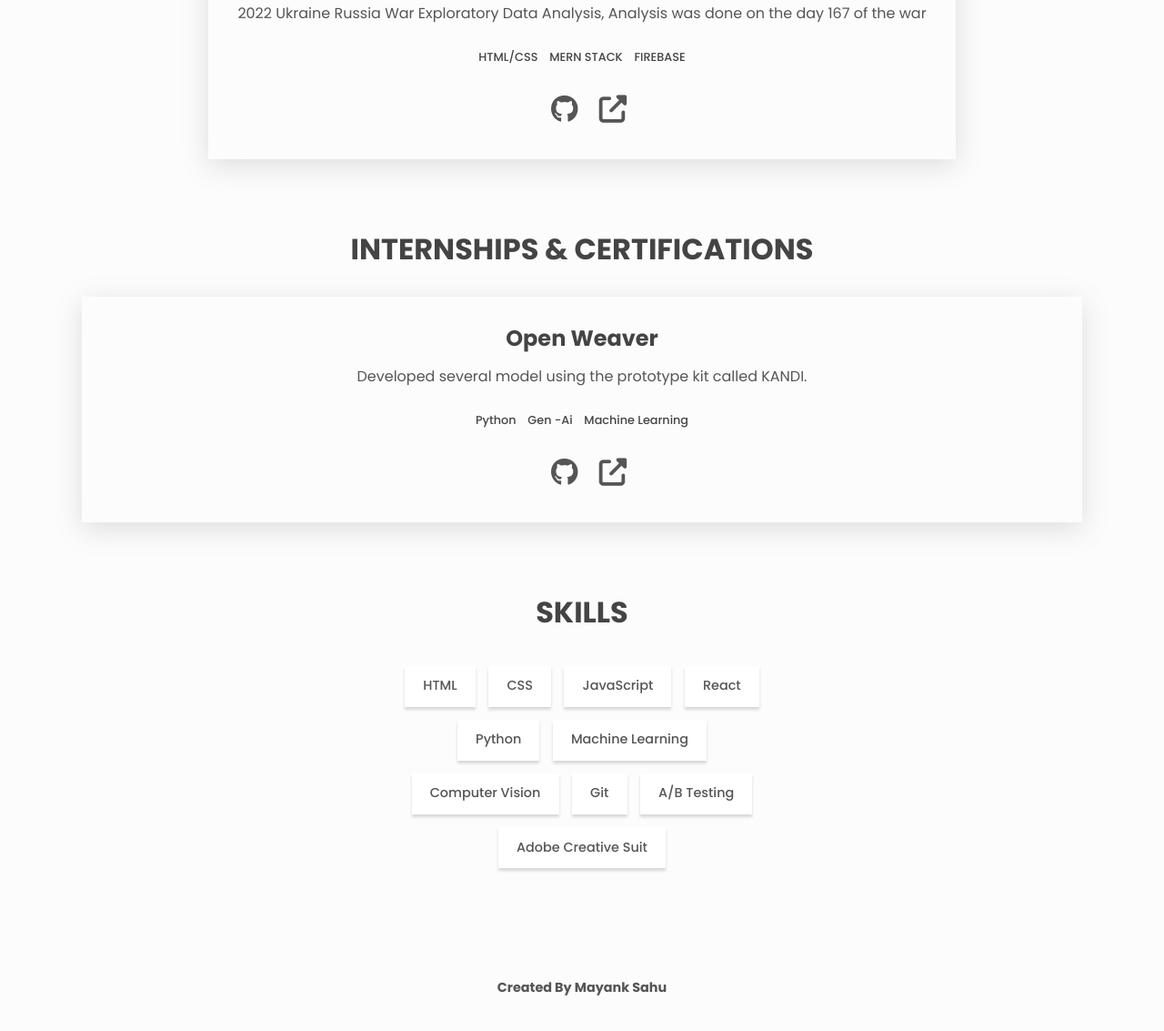
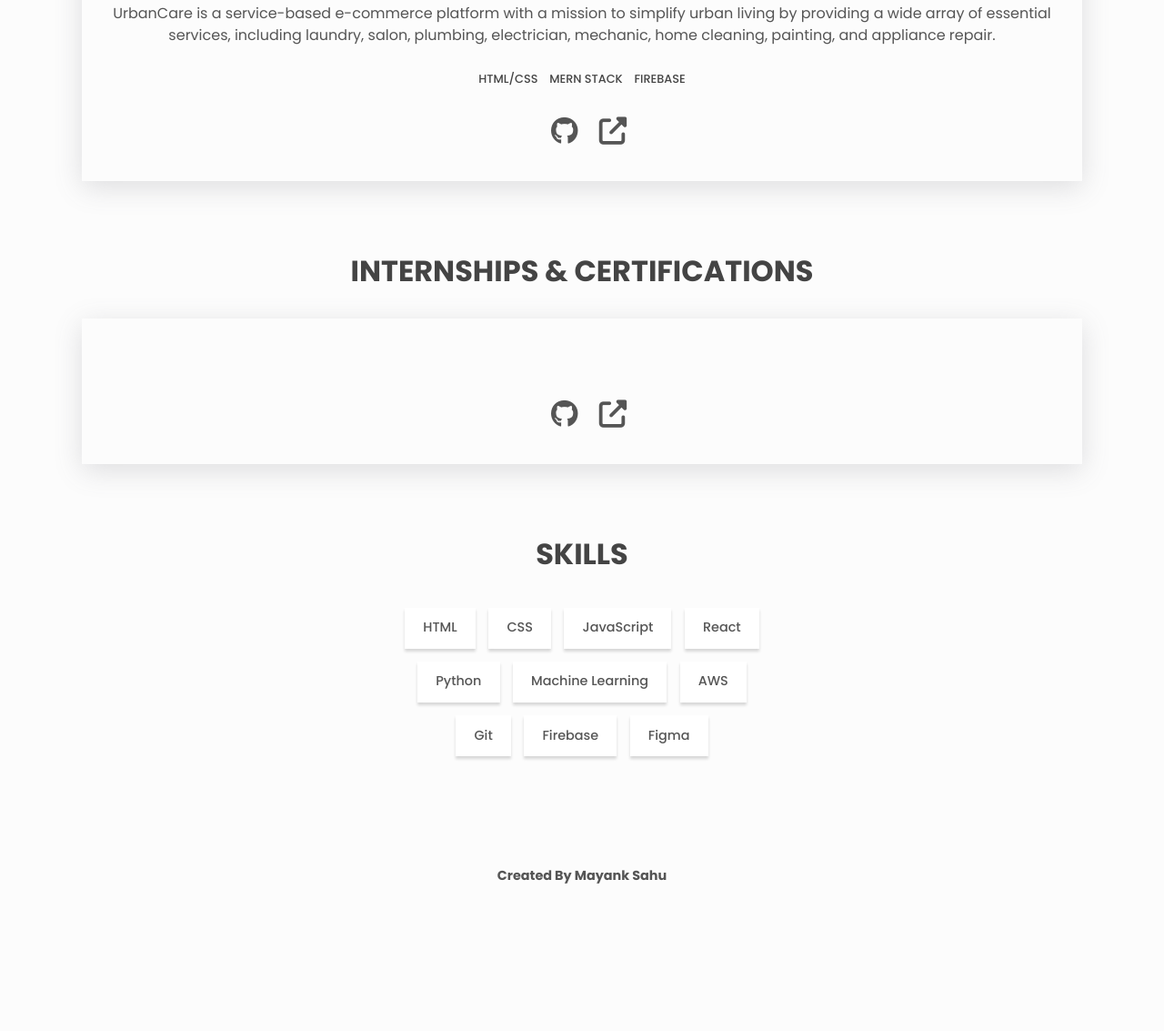
Before and after one commit to theMayankSahu/MayankPortfolioWebsite, a plain HTML site: page index.html in a window 1280 px wide. Shown: the part 901-2034 px from the top of the page at 91% size. After the commit the page ends 1923 px from the top, so only its background shows below. Drawn offline with Linux system fonts and the light colour scheme.

Commit message:
Update index.html

```diff
--- a/index.html
+++ b/index.html
@@ -72,8 +72,8 @@
         <h1>Hi, I am <span class="about__name">Mayank Sahu.</span></h1>
         <h2 class="about__role">Aspiring DataScientist</h2>
         <p class="about__desc"> <!-- Edit the About make sure you add your degree!-->
-          I'm a Tech geek living in Bangalore, India. I love to solve problems and build things with technical skills including proficiency in the Python, C,
-          Java, SQL, AWS, Firebase, HTML, CSS, and React.js . Presently doing a Undergrad Bca student at Christ University!
+          I'm a Tech geek living in Bangalore, India. I love to solve problems and build things with technical skills including proficiency in  Python, C,
+          Java, SQL, AWS, Firebase, HTML, CSS, and React.js. Presently a BCA student at Christ University!
         </p> <!-- about you -->
         <br>
         <a href="mailto:mayanksahu.work@gmail.com">Mail: mayanksahu.work@gmail.com </a><p> Contact: +91 9165358791</p>  <!--Change it to your mail id and contact no-->
@@ -111,7 +111,7 @@
           <div class="project">
             <h3>UrbanCare</h3> <!--Peoject Title -->
             <p class="project__description">
-              2022 Ukraine Russia War Exploratory Data Analysis, Analysis was done on the day 167 of the war
+              UrbanCare is a service-based e-commerce platform with a mission to simplify urban living by providing a wide array of essential services, including laundry, salon, plumbing, electrician, mechanic, home cleaning, painting, and appliance repair.
             </p> <!--Project description-->
             <ul class="project__stack">
               <li class="project__stack-item">HTML/CSS</li>
@@ -120,7 +120,7 @@
             </ul>
 
             <a
-              href="https://github.com/ashiksanyo10/Russia-Ukraine_War_EDA" target="_blank"
+              href="add github link" target="_blank"
               aria-label="source code"
               class="link link--icon"
             >  <!--Project link-->
@@ -142,19 +142,19 @@
         <h2 class="section__title">Internships & Certifications</h2>
 
       <div class="project">
-        <h3>Open Weaver</h3>
+        <h3></h3>
         <p class="project__description">
-          Developed several model using the prototype kit called KANDI.
+
         </p>
         <ul class="project__stack">
-          <li class="project__stack-item">Python</li>
-          <li class="project__stack-item">Gen -Ai</li>
-          <li class="project__stack-item">Machine Learning</li>
+          <li class="project__stack-item"></li>
+          <li class="project__stack-item"></li>
+          <li class="project__stack-item"></li>
         </ul>
 
         <a
           href=""
-          aria-label="https://www.novypro.com/project/us-sales-dash" target="_blank"
+          aria-label="add link later" target="_blank"
           class="link link--icon"
         > <!-- Include the certification links and  -->
           <i aria-hidden="true" class="fab fa-github"></i>
@@ -183,10 +183,10 @@
           <li class="skills__list-item btn btn--plain">React</li>
           <li class="skills__list-item btn btn--plain">Python</li>
           <li class="skills__list-item btn btn--plain">Machine Learning</li>
-          <li class="skills__list-item btn btn--plain">Computer Vision</li>
+          <li class="skills__list-item btn btn--plain">AWS</li>
           <li class="skills__list-item btn btn--plain">Git</li>
-          <li class="skills__list-item btn btn--plain">A/B Testing</li>
-          <li class="skills__list-item btn btn--plain">Adobe Creative Suit</li>
+          <li class="skills__list-item btn btn--plain">Firebase</li>
+          <li class="skills__list-item btn btn--plain">Figma</li>
         </ul>
       </section>
 
```
